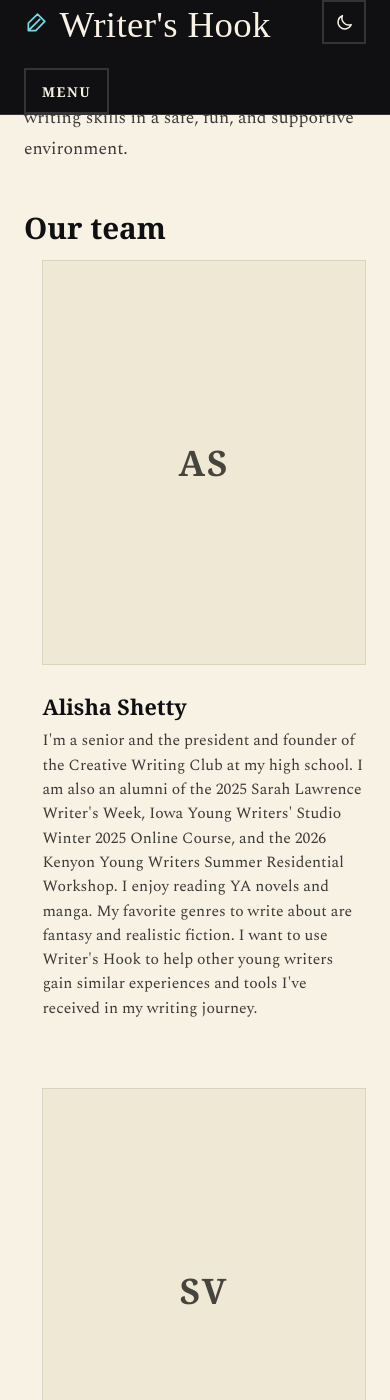
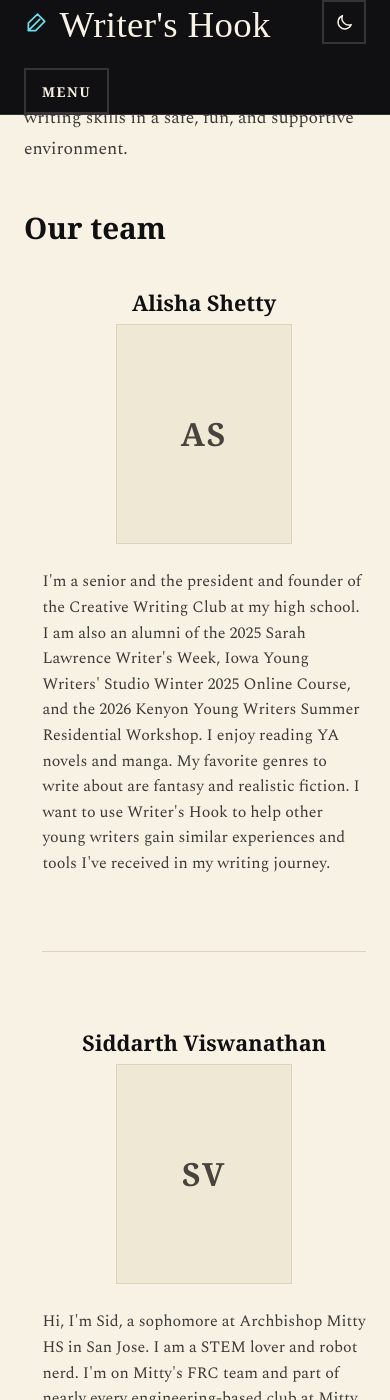
Before and after one commit to Writer-s-Hook/Website, a Jekyll site: the page built from about.md, in a window 390 px wide and 1400 px high, scrolled down 1052 px. Built offline with Jekyll 4.4.1, drawn with Linux system fonts in a browser that asks for light colours; some web fonts are replaced; some of the changed text lies outside the part shown.

Commit message:
Team: one member per row, portrait right, name centred
Single column instead of a grid. Each row centres the name above, then sets the
bio at the left with the portrait at the right, separated by a rule. Below
560px the portrait moves above the bio rather than squeezing beside it.

Maryam Hashmi is removed.

Co-Authored-By: Claude Opus 5 <noreply@anthropic.com>

```diff
--- a/_data/team.yml
+++ b/_data/team.yml
@@ -37,10 +37,6 @@
     I feel incredibly grateful to be a part of. I can't wait to see how the event turns
     out and I hope to see you there!
 
-- name: "Maryam Hashmi"
-  photo: ""
-  bio: ""
-
 - name: "Sofia Aranda"
   photo: ""
   bio: >-
--- a/_includes/team.html
+++ b/_includes/team.html
@@ -1,12 +1,15 @@
 {% comment %}
-  Team cards from _data/team.yml. Each reserves a portrait slot: with a `photo`
-  set it shows the picture, without one it shows the member's initials, so the
-  row stays even until the photographs arrive.
+  Team cards from _data/team.yml: name centred above, bio at the left and the
+  portrait at the right. The portrait slot is reserved whether or not there is a
+  picture yet, so adding one later will not reflow the section.
 {% endcomment %}
 {% if site.data.team.size > 0 %}
 <ul class="team">
   {% for m in site.data.team %}
   <li class="team-member">
+    <h3 class="team-name">{{ m.name }}</h3>
+    <div class="team-body">
+      {% if m.bio != "" %}<p class="team-bio">{{ m.bio }}</p>{% endif %}
       <div class="team-photo">
         {% if m.photo != "" %}
         <img src="{{ m.photo | relative_url }}" alt="{{ m.name }}" loading="lazy">
@@ -15,8 +18,7 @@
         <span class="team-initials" aria-hidden="true">{{ parts[0] | slice: 0 }}{{ parts[1] | slice: 0 }}</span>
         {% endif %}
       </div>
-    <h3 class="team-name">{{ m.name }}</h3>
-    {% if m.bio != "" %}<p class="team-bio">{{ m.bio }}</p>{% endif %}
+    </div>
   </li>
   {% endfor %}
 </ul>
--- a/_sass/components/_team.scss
+++ b/_sass/components/_team.scss
@@ -1,38 +1,51 @@
 @use "../base/variables" as *;
 
+// One member per row.
 .team {
   list-style: none; padding: 0;
   margin: 1.8rem 0 0;
-  display: grid;
-  gap: 2.6rem 2rem;
-  grid-template-columns: repeat(auto-fit, minmax(13rem, 1fr));
+  display: grid; gap: 3rem;
+}
+.team-member + .team-member { border-top: 1px solid var(--rule); padding-top: 3rem; }
+
+.team-name {
+  font-family: $subhead; font-weight: 700;
+  font-size: 1.35rem; line-height: 1.25;
+  color: var(--ink);
+  text-align: center;
+  margin: 0 0 1.2rem;
 }
 
-// The portrait slot is reserved whether or not there is a picture yet, so
-// adding one later does not reflow the section.
+// Bio left, portrait right.
+.team-body {
+  display: grid;
+  grid-template-columns: 1fr 11rem;
+  gap: 1.6rem;
+  align-items: start;
+}
+.team-bio {
+  margin: 0;
+  font-size: 1rem; line-height: 1.6;
+  color: var(--ink-soft);
+}
+
+// Reserved whether or not a picture is set yet.
 .team-photo {
   aspect-ratio: 4 / 5;
   background: var(--stock);
   border: 1px solid var(--rule);
-  margin-bottom: 1rem;
   display: flex; align-items: center; justify-content: center;
   overflow: hidden;
   img { width: 100%; height: 100%; object-fit: cover; display: block; }
 }
 .team-initials {
   font-family: $subhead; font-weight: 700;
-  font-size: 2.2rem; letter-spacing: .06em;
+  font-size: 2rem; letter-spacing: .06em;
   color: var(--muted);
 }
 
-.team-name {
-  font-family: $subhead; font-weight: 700;
-  font-size: 1.2rem; line-height: 1.25;
-  color: var(--ink);
-  margin: 0 0 .5rem;
+// Too narrow to sit side by side: portrait first, then the bio under it.
+@media (max-width: 560px) {
+  .team-body { grid-template-columns: 1fr; }
+  .team-photo { order: -1; max-width: 11rem; margin: 0 auto; width: 100%; }
 }
-.team-bio {
-  margin: 0;
-  font-size: .98rem; line-height: 1.55;
-  color: var(--ink-soft);
-}
```
Lines whose indentation alone changed are shown as unchanged.
